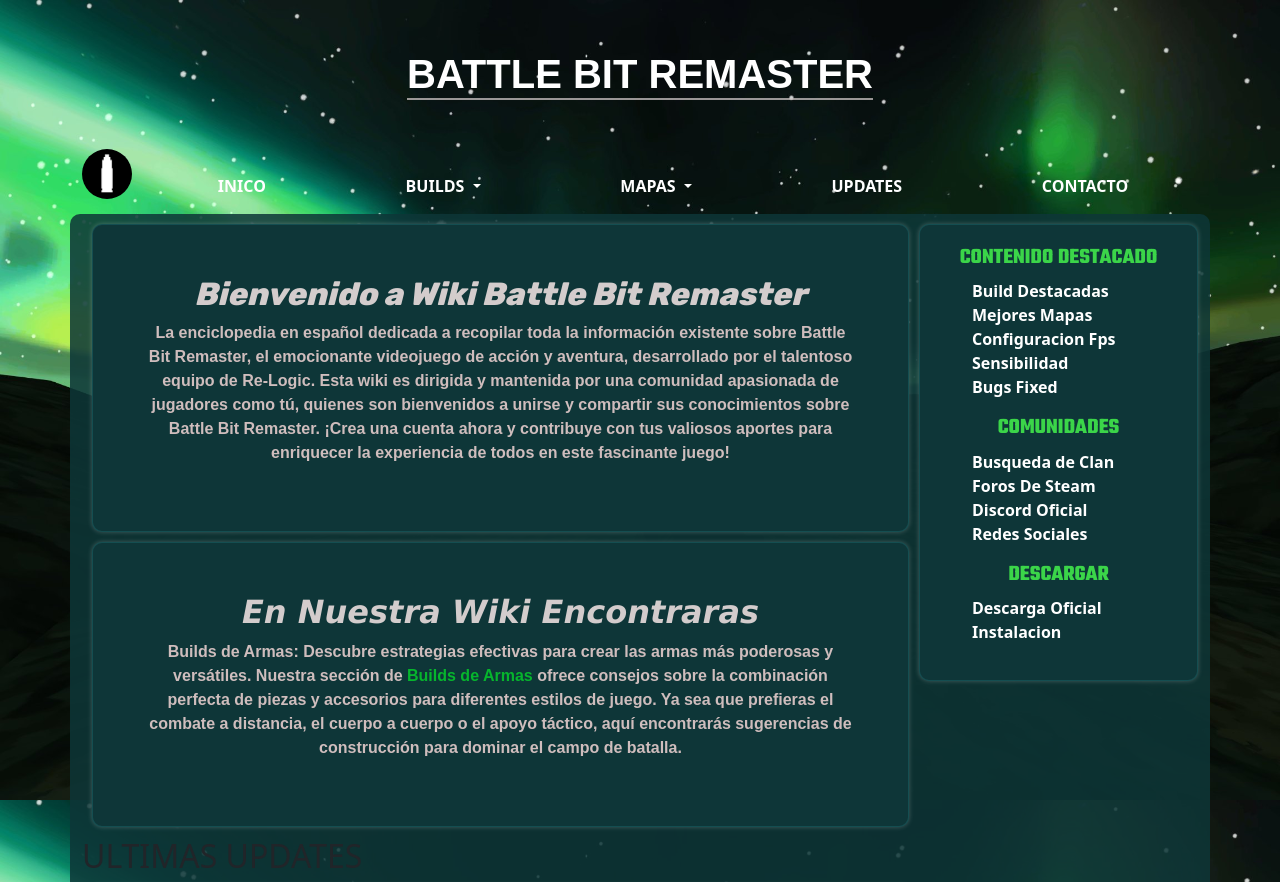
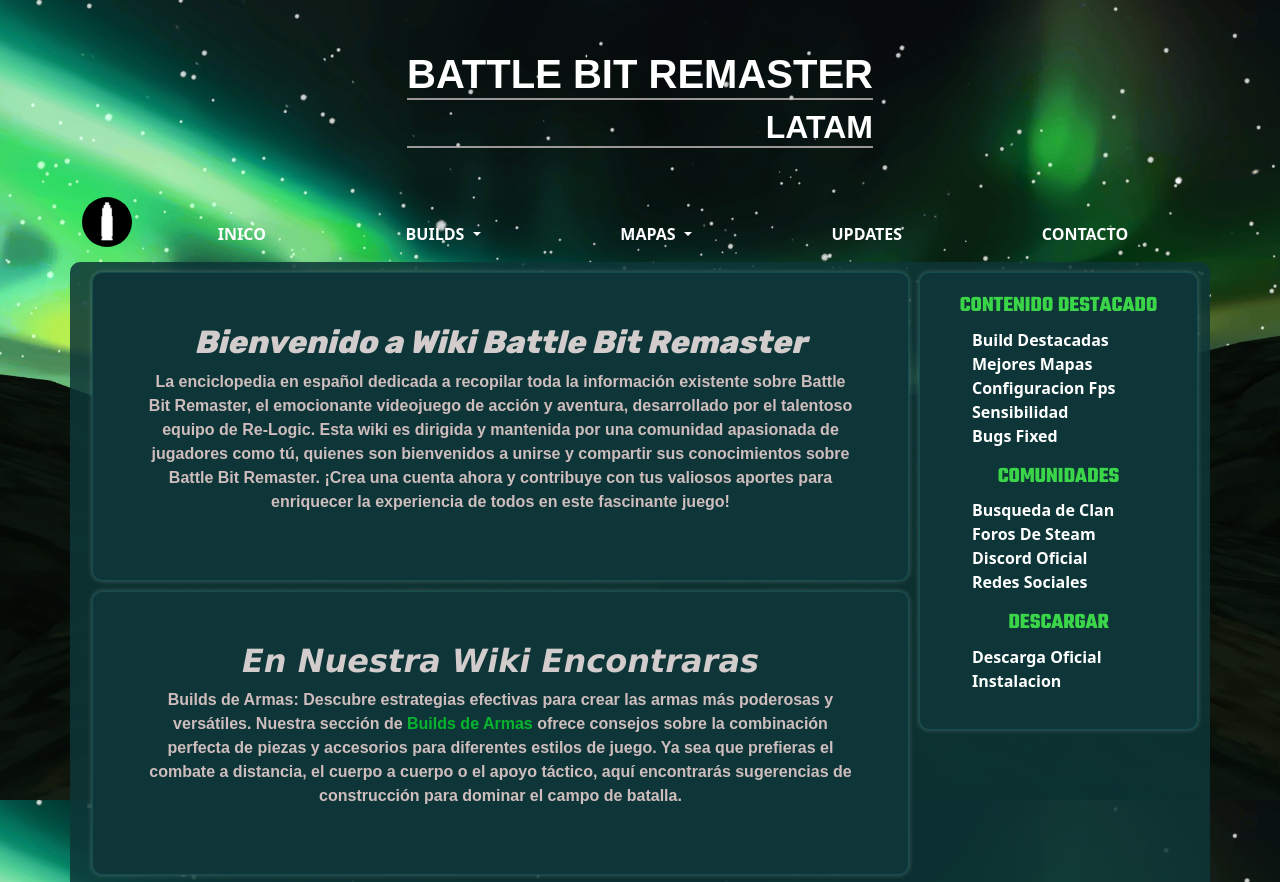
Before and after one commit to maxitoso20/Wiki-BT-Latam, a website: page index.html in a window 1280 px wide. Shown: the top 882 px of the page. Drawn offline with nearby package versions, Linux system fonts and the light colour scheme.

```diff
--- a/index.html
+++ b/index.html
@@ -18,7 +18,7 @@
             align-items-center ">
             <div class="titulo">
                 <h1>Battle Bit Remaster</h1>
-
+                <h2>Latam</h2>
             </div>
         </div>
         <nav class="container navbar navbar-expand-lg bg-body-none col-xl-12 col-lg-12 col-md-12">
```
